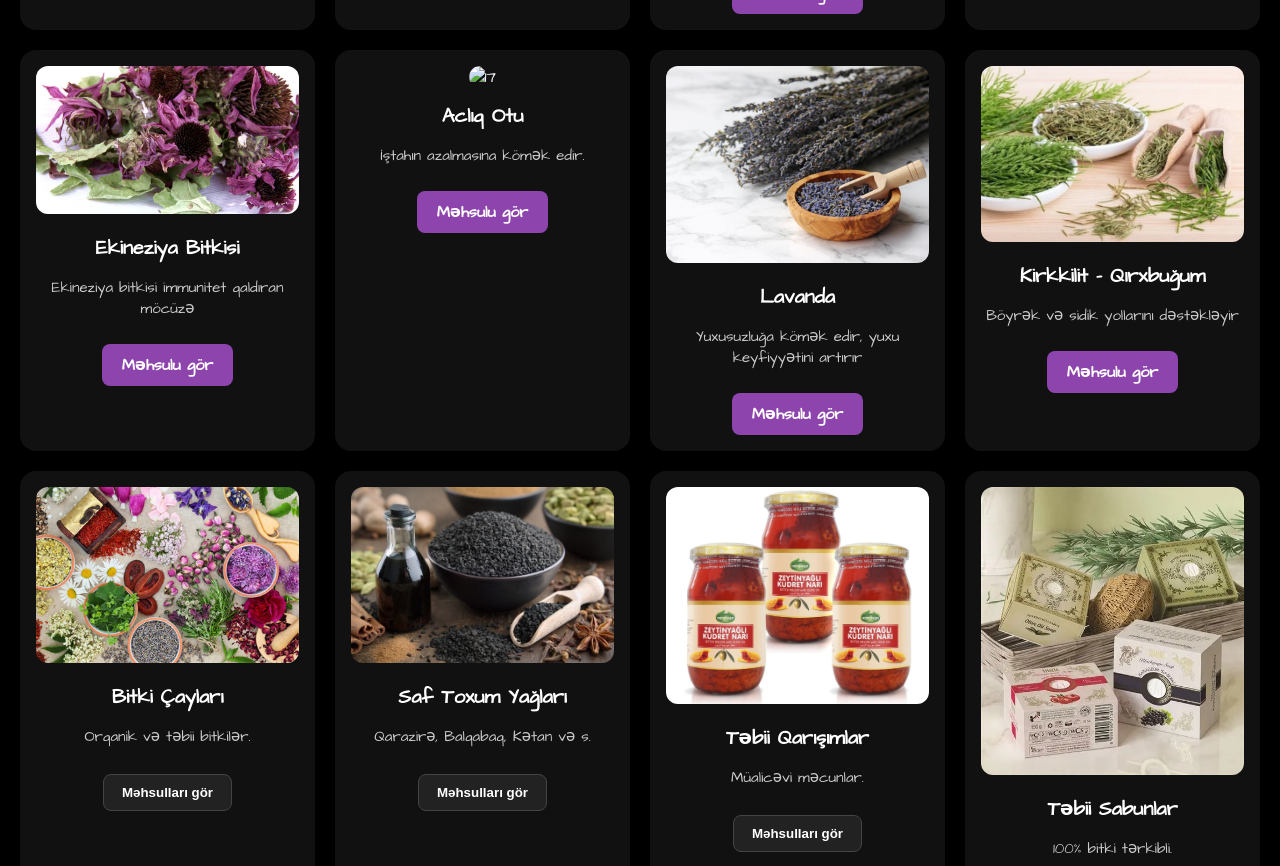
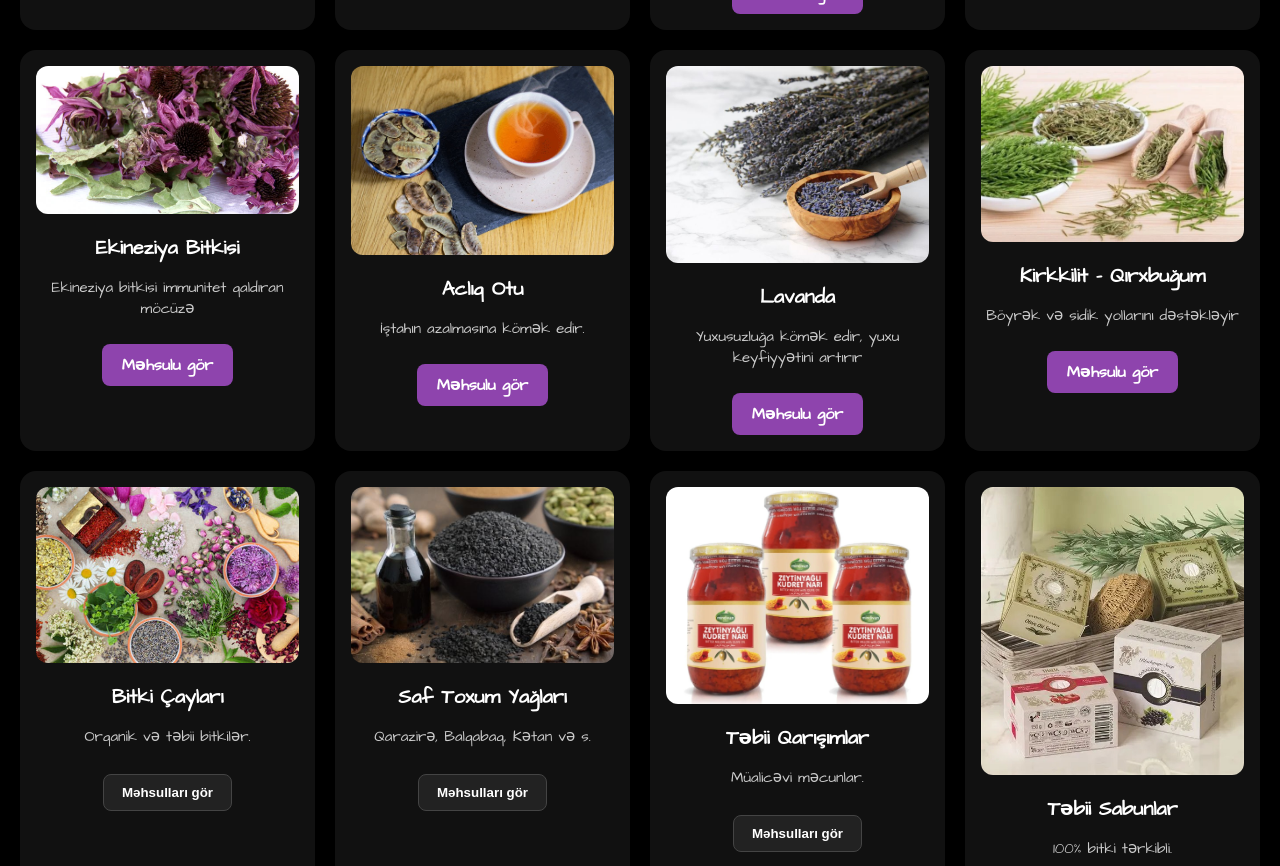
Before and after one commit to anaraydinli55/herbal-bazar, a plain HTML site: page public/bitkiler/bitkiler.html in a window 1280 px wide. Shown: the part 1890-2756 px from the top of the page. Drawn offline with Linux system fonts and the light colour scheme; files whose address does not match are found by name.

Commit message:
Update bitkiler.html

```diff
--- a/public/bitkiler/bitkiler.html
+++ b/public/bitkiler/bitkiler.html
@@ -237,7 +237,7 @@
   </div>
 
   <div class="card">
-    <img src="images/aclikotu.jpeg" alt="17">
+    <img src="images/aclikotu.jpg" alt="17">
     <h3>Aclıq Otu</h3>
     <p>İştahın azalmasına kömək edir.</p>
      <a href="aclikotu.html" class="card-btn">Məhsulu gör</a>
```
